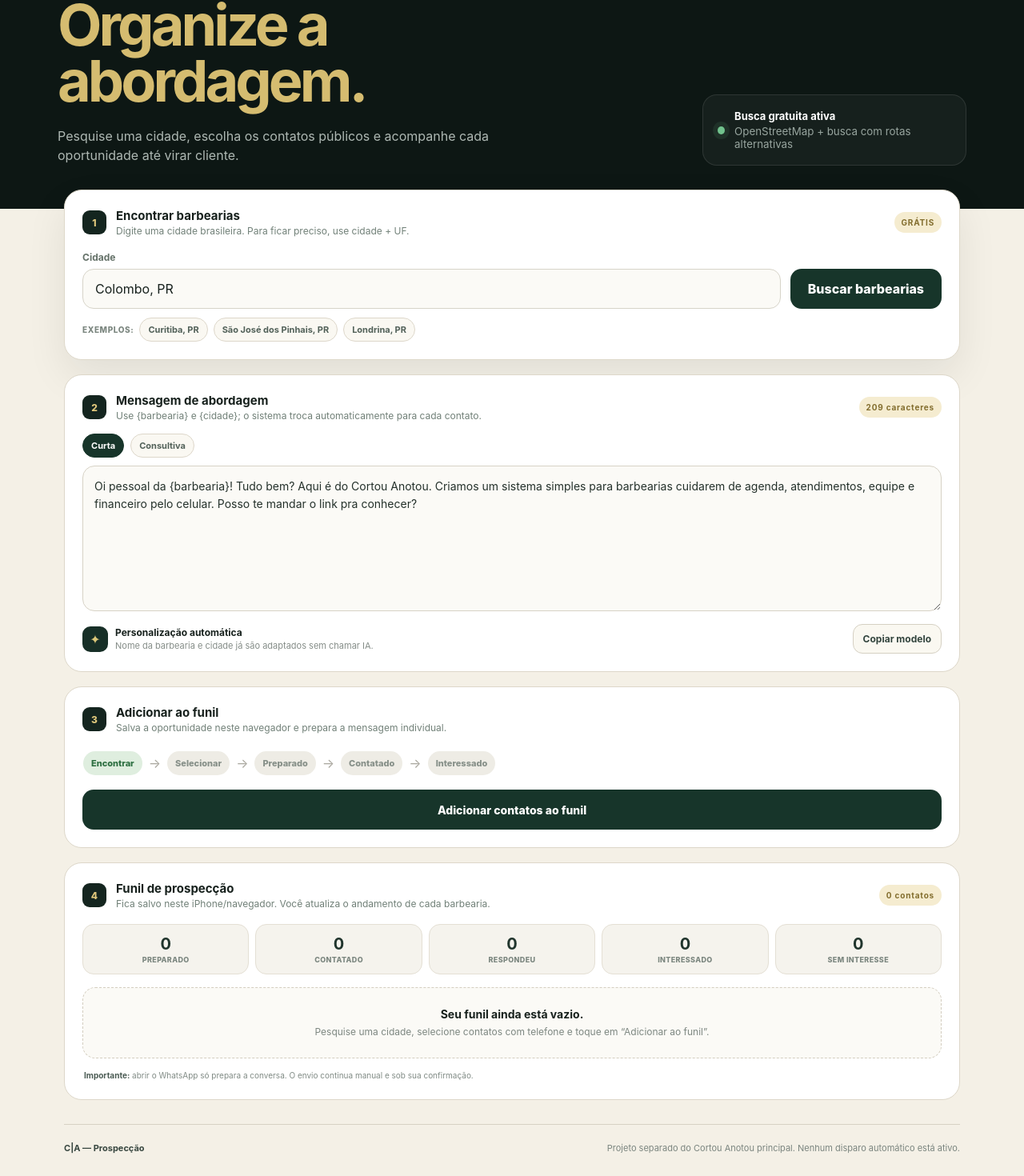
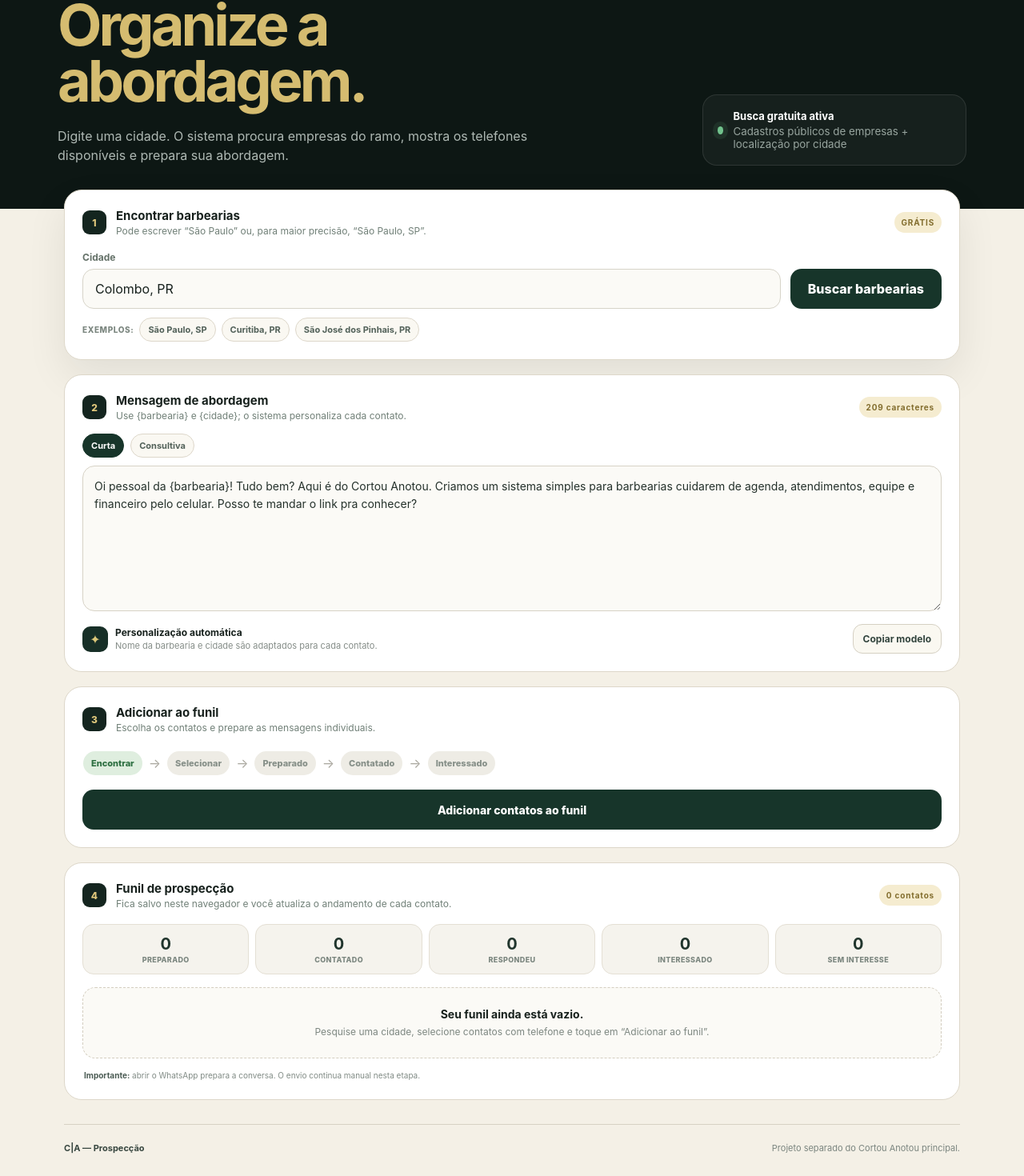
Before and after one commit to felipeJJD/caio-sistema-barbeiro, a Next.js app in the folder prospeccao/: page / in a window 1280 px wide. Shown: the part 226-1696 px from the top of the page at 80% size. Built offline with nearby package versions, Linux system fonts and the light colour scheme.

Commit message:
Alinhar interface com nova busca pública de empresas

```diff
--- a/prospeccao/app/page.js
+++ b/prospeccao/app/page.js
@@ -7,7 +7,7 @@ const STORAGE_HISTORY = "ca-prospeccao-search-history-v1";
 
 const TEMPLATES = {
   curta: "Oi pessoal da {barbearia}! Tudo bem? Aqui é do Cortou Anotou. Criamos um sistema simples para barbearias cuidarem de agenda, atendimentos, equipe e financeiro pelo celular. Posso te mandar o link pra conhecer?",
-  consultiva: "Oi pessoal da {barbearia}! Tudo certo? Vi a barbearia de vocês em {cidade}. Eu faço parte do Cortou Anotou, um sistema feito para facilitar agenda, registro de atendimentos, equipe e financeiro. Se fizer sentido, posso te mostrar rapidinho como funciona, sem compromisso.",
+  consultiva: "Oi pessoal da {barbearia}! Tudo certo? Encontrei o contato de vocês em {cidade}. Eu faço parte do Cortou Anotou, um sistema feito para facilitar agenda, registro de atendimentos, equipe e financeiro. Se fizer sentido, posso te mostrar rapidinho como funciona, sem compromisso.",
 };
 
 const STATUS_OPTIONS = [
@@ -19,7 +19,7 @@ const STATUS_OPTIONS = [
 ];
 
 function initials(name) {
-  return name.split(/\s+/).filter(Boolean).slice(0, 2).map((part) => part[0]?.toUpperCase()).join("") || "BA";
+  return String(name || "").split(/\s+/).filter(Boolean).slice(0, 2).map((part) => part[0]?.toUpperCase()).join("") || "BA";
 }
 
 function phoneDigits(phone) {
@@ -30,13 +30,13 @@ function phoneDigits(phone) {
 
 function contactKey(lead) {
   const digits = phoneDigits(lead.phone);
-  return digits ? `phone:${digits}` : `osm:${lead.id}`;
+  return digits ? `phone:${digits}` : `lead:${lead.id}`;
 }
 
 function personalize(template, lead, city) {
   return template
     .replaceAll("{barbearia}", lead?.name || "barbearia")
-    .replaceAll("{cidade}", city?.split(",")[0] || "sua cidade");
+    .replaceAll("{cidade}", String(city || "sua cidade").split(",")[0]);
 }
 
 function safeLoad(key, fallback) {
@@ -71,13 +71,11 @@ export default function ProspeccaoPage() {
   }, []);
 
   useEffect(() => {
-    if (!ready) return;
-    localStorage.setItem(STORAGE_FUNNEL, JSON.stringify(funnel));
+    if (ready) localStorage.setItem(STORAGE_FUNNEL, JSON.stringify(funnel));
   }, [funnel, ready]);
 
   useEffect(() => {
-    if (!ready) return;
-    localStorage.setItem(STORAGE_HISTORY, JSON.stringify(history));
+    if (ready) localStorage.setItem(STORAGE_HISTORY, JSON.stringify(history));
   }, [history, ready]);
 
   const phoneCount = useMemo(() => leads.filter((lead) => lead.phone).length, [leads]);
@@ -101,6 +99,7 @@ export default function ProspeccaoPage() {
     setSearchTip("");
     setScope("");
     setSelected(new Set());
+
     try {
       const response = await fetch(`/api/leads/search?city=${encodeURIComponent(query)}`, { cache: "no-store" });
       const payload = await response.json();
@@ -111,7 +110,7 @@ export default function ProspeccaoPage() {
       setScope(payload.scope || "");
       setSearchTip(payload.tip || "");
       setHistory((current) => [query, ...current.filter((item) => item.toLowerCase() !== query.toLowerCase())].slice(0, 6));
-      if (!nextLeads.length) setNotice("Não achei cadastros públicos de barbearias nessa cidade. Confira o nome e tente cidade + UF, por exemplo: Curitiba, PR.");
+      if (!nextLeads.length) setNotice("Não achei empresas desse ramo nessa cidade. Tente conferir o nome da cidade ou informar também a UF.");
     } catch (searchError) {
       setLeads([]);
       setSearchedCity("");
@@ -136,13 +135,9 @@ export default function ProspeccaoPage() {
     setNotice(ids.length ? `${ids.length} contatos com telefone selecionados.` : "Nenhum contato com telefone nessa lista.");
   }
 
-  function clearSelection() {
-    setSelected(new Set());
-  }
-
   function prepare() {
     if (!selectedWithPhone.length) {
-      setNotice("Selecione pelo menos uma barbearia que tenha telefone público.");
+      setNotice("Selecione pelo menos uma barbearia que tenha telefone.");
       return;
     }
     const now = new Date().toISOString();
@@ -168,7 +163,7 @@ export default function ProspeccaoPage() {
       }
       return [...map.values()].sort((a, b) => String(b.updatedAt).localeCompare(String(a.updatedAt)));
     });
-    setNotice(`${selectedWithPhone.length} contato${selectedWithPhone.length === 1 ? "" : "s"} adicionado${selectedWithPhone.length === 1 ? "" : "s"} ao funil. Nada foi enviado automaticamente.`);
+    setNotice(`${selectedWithPhone.length} contato${selectedWithPhone.length === 1 ? "" : "s"} adicionado${selectedWithPhone.length === 1 ? "" : "s"} ao funil.`);
     setSelected(new Set());
     setTimeout(() => document.getElementById("funil")?.scrollIntoView({ behavior: "smooth", block: "start" }), 80);
   }
@@ -192,18 +187,15 @@ export default function ProspeccaoPage() {
 
   function openWhatsApp(item) {
     const digits = phoneDigits(item.phone);
-    if (!digits) {
-      setNotice("Esse contato não tem um número válido para abrir no WhatsApp.");
-      return;
-    }
+    if (!digits) return setNotice("Esse contato não tem um número válido para abrir no WhatsApp.");
     const url = `https://wa.me/${digits}?text=${encodeURIComponent(item.message || personalize(message, item, item.city))}`;
     window.open(url, "_blank", "noopener,noreferrer");
   }
 
   function potentialLabel(value) {
-    if (value === "alto") return "Bom potencial";
-    if (value === "bom") return "Provável barbearia";
-    return "Possível lead";
+    if (value === "alto") return "Nome indica barbearia";
+    if (value === "bom") return "Cadastro com telefone";
+    return "Cadastro do ramo";
   }
 
   return (
@@ -220,29 +212,29 @@ export default function ProspeccaoPage() {
         <div>
           <span className="eyebrow">NOVOS CLIENTES</span>
           <h1>Encontre barbearias.<br /><em>Organize a abordagem.</em></h1>
-          <p>Pesquise uma cidade, escolha os contatos públicos e acompanhe cada oportunidade até virar cliente.</p>
+          <p>Digite uma cidade. O sistema procura empresas do ramo, mostra os telefones disponíveis e prepara sua abordagem.</p>
         </div>
         <div className="hero-status">
           <span className="status-dot" />
-          <div><strong>Busca gratuita ativa</strong><small>OpenStreetMap + busca com rotas alternativas</small></div>
+          <div><strong>Busca gratuita ativa</strong><small>Cadastros públicos de empresas + localização por cidade</small></div>
         </div>
       </section>
 
       <section className="search-card">
         <div className="section-heading">
-          <div><span>1</span><div><strong>Encontrar barbearias</strong><small>Digite uma cidade brasileira. Para ficar preciso, use cidade + UF.</small></div></div>
+          <div><span>1</span><div><strong>Encontrar barbearias</strong><small>Pode escrever “São Paulo” ou, para maior precisão, “São Paulo, SP”.</small></div></div>
           <b>GRÁTIS</b>
         </div>
         <form className="search-form" onSubmit={search}>
           <label>
             <span>Cidade</span>
-            <input value={city} onChange={(event) => setCity(event.target.value)} placeholder="Ex.: Curitiba, PR" minLength={2} maxLength={90} autoComplete="off" required />
+            <input value={city} onChange={(event) => setCity(event.target.value)} placeholder="Ex.: São Paulo" minLength={2} maxLength={90} autoComplete="off" required />
           </label>
-          <button disabled={loading}>{loading ? "Buscando na região..." : "Buscar barbearias"}</button>
+          <button disabled={loading}>{loading ? "Buscando empresas..." : "Buscar barbearias"}</button>
         </form>
         <div className="quick-searches">
           <span>Exemplos:</span>
-          {["Curitiba, PR", "São José dos Pinhais, PR", "Londrina, PR"].map((example) => <button type="button" key={example} onClick={() => search(null, example)}>{example}</button>)}
+          {["São Paulo, SP", "Curitiba, PR", "São José dos Pinhais, PR"].map((example) => <button type="button" key={example} onClick={() => search(null, example)}>{example}</button>)}
         </div>
         {history.length > 0 && <div className="search-history"><span>Recentes:</span>{history.map((item) => <button type="button" key={item} onClick={() => search(null, item)}>{item}</button>)}</div>}
       </section>
@@ -250,20 +242,20 @@ export default function ProspeccaoPage() {
       {(leads.length > 0 || searchedCity) && (
         <>
           <section className="result-context">
-            <div><strong>{searchedCity}</strong><small>{scope ? `Pesquisa pelo ${scope}.` : ""} {searchTip}</small></div>
-            <span>{leads.length} cadastro{leads.length === 1 ? "" : "s"} público{leads.length === 1 ? "" : "s"}</span>
+            <div><strong>{searchedCity}</strong><small>{scope ? `Pesquisa em ${scope}.` : ""} {searchTip}</small></div>
+            <span>{leads.length} cadastro{leads.length === 1 ? "" : "s"}</span>
           </section>
 
           <section className="stats-grid">
             <article><small>ENCONTRADAS</small><strong>{leads.length}</strong><span>nessa busca</span></article>
-            <article><small>COM TELEFONE</small><strong>{phoneCount}</strong><span>para abordagem manual</span></article>
+            <article><small>COM TELEFONE</small><strong>{phoneCount}</strong><span>prontas para selecionar</span></article>
             <article className="gold"><small>SELECIONADAS</small><strong>{selected.size}</strong><span>{selectedWithPhone.length} com telefone</span></article>
           </section>
 
           <section className="leads-card">
             <div className="leads-toolbar">
-              <div><strong>Barbearias encontradas</strong><small>Incluímos barbearias claras e possíveis cadastros de cabeleireiro masculino para você decidir.</small></div>
-              <div className="toolbar-actions"><button type="button" onClick={selectAllWithPhone}>Selecionar com telefone</button>{selected.size > 0 && <button type="button" className="ghost" onClick={clearSelection}>Limpar</button>}</div>
+              <div><strong>Contatos encontrados</strong><small>O CNAE inclui barbearias e negócios próximos do mesmo ramo. Você escolhe quem faz sentido abordar.</small></div>
+              <div className="toolbar-actions"><button type="button" onClick={selectAllWithPhone}>Selecionar com telefone</button>{selected.size > 0 && <button type="button" className="ghost" onClick={() => setSelected(new Set())}>Limpar</button>}</div>
             </div>
             <div className="filters">
               <button type="button" className={filter === "all" ? "active" : ""} onClick={() => setFilter("all")}>Todas <b>{leads.length}</b></button>
@@ -282,23 +274,22 @@ export default function ProspeccaoPage() {
                       <div className="lead-title"><strong>{lead.name}</strong><span className={`potential ${lead.potential === "alto" ? "high" : lead.potential === "bom" ? "medium" : ""}`}>{potentialLabel(lead.potential)}</span></div>
                       <p>{lead.address || "Endereço não informado"}</p>
                       <div className="lead-meta">
-                        <span className={lead.phone ? "phone ok" : "phone missing"}>{lead.phone ? `Contato: ${lead.phone}` : "Telefone não publicado nessa fonte"}</span>
-                        {lead.website && <a href={/^https?:\/\//i.test(lead.website) ? lead.website : `https://${lead.website.replace(/^@/, "instagram.com/")}`} target="_blank" rel="noreferrer">Site/rede ↗</a>}
-                        {lead.sourceUrl && <a href={lead.sourceUrl} target="_blank" rel="noreferrer">Ver fonte ↗</a>}
+                        <span className={lead.phone ? "phone ok" : "phone missing"}>{lead.phone ? `Contato: ${lead.phone}` : "Telefone não publicado no cadastro"}</span>
+                        {lead.sourceUrl && <a href={lead.sourceUrl} target="_blank" rel="noreferrer">Ver cadastro ↗</a>}
                       </div>
                     </div>
                   </article>
                 );
               })}
             </div>
-            <p className="attribution">Dados públicos de localização: © OpenStreetMap contributors. Telefone, site e nome aparecem somente quando foram publicados na fonte.</p>
+            <p className="attribution">Dados cadastrais públicos da Receita Federal consultados por fonte aberta. Telefone aparece somente quando existe no cadastro público da empresa.</p>
           </section>
         </>
       )}
 
       <section className="message-card">
         <div className="section-heading">
-          <div><span>2</span><div><strong>Mensagem de abordagem</strong><small>Use {"{barbearia}"} e {"{cidade}"}; o sistema troca automaticamente para cada contato.</small></div></div>
+          <div><span>2</span><div><strong>Mensagem de abordagem</strong><small>Use {"{barbearia}"} e {"{cidade}"}; o sistema personaliza cada contato.</small></div></div>
           <b>{message.length} caracteres</b>
         </div>
         <div className="template-row">
@@ -307,14 +298,14 @@ export default function ProspeccaoPage() {
         </div>
         <textarea value={message} onChange={(event) => setMessage(event.target.value)} maxLength={1200} rows={7} />
         <div className="message-options">
-          <div className="future-ai"><span>✦</span><div><strong>Personalização automática</strong><small>Nome da barbearia e cidade já são adaptados sem chamar IA.</small></div></div>
+          <div className="future-ai"><span>✦</span><div><strong>Personalização automática</strong><small>Nome da barbearia e cidade são adaptados para cada contato.</small></div></div>
           <button type="button" onClick={() => copyText(message, "Modelo")}>Copiar modelo</button>
         </div>
       </section>
 
       <section className="flow-card">
         <div className="section-heading">
-          <div><span>3</span><div><strong>Adicionar ao funil</strong><small>Salva a oportunidade neste navegador e prepara a mensagem individual.</small></div></div>
+          <div><span>3</span><div><strong>Adicionar ao funil</strong><small>Escolha os contatos e prepare as mensagens individuais.</small></div></div>
         </div>
         <div className="flow-line">
           <span className="done">Encontrar</span><i>→</i><span className={selected.size ? "done" : ""}>Selecionar</span><i>→</i><span>Preparado</span><i>→</i><span>Contatado</span><i>→</i><span>Interessado</span>
@@ -324,7 +315,7 @@ export default function ProspeccaoPage() {
 
       <section className="funnel-card" id="funil">
         <div className="section-heading">
-          <div><span>4</span><div><strong>Funil de prospecção</strong><small>Fica salvo neste iPhone/navegador. Você atualiza o andamento de cada barbearia.</small></div></div>
+          <div><span>4</span><div><strong>Funil de prospecção</strong><small>Fica salvo neste navegador e você atualiza o andamento de cada contato.</small></div></div>
           <b>{funnel.length} contatos</b>
         </div>
         <div className="funnel-stats">
@@ -349,14 +340,14 @@ export default function ProspeccaoPage() {
             ))}
           </div>
         )}
-        <p className="safety-note"><strong>Importante:</strong> abrir o WhatsApp só prepara a conversa. O envio continua manual e sob sua confirmação.</p>
+        <p className="safety-note"><strong>Importante:</strong> abrir o WhatsApp prepara a conversa. O envio continua manual nesta etapa.</p>
       </section>
 
       {(error || notice) && <div className={error ? "notice error" : "notice"}>{error || notice}</div>}
 
       <footer>
         <strong>C|A — Prospecção</strong>
-        <span>Projeto separado do Cortou Anotou principal. Nenhum disparo automático está ativo.</span>
+        <span>Projeto separado do Cortou Anotou principal.</span>
       </footer>
     </main>
   );
```
